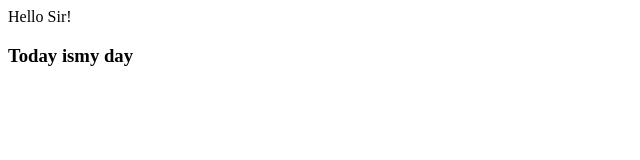
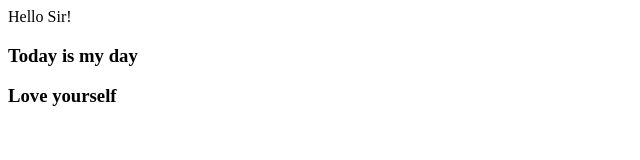
Before and after one commit to Devipriya2005/Devipriya, a plain HTML site: page index.html in a window 1280 px wide. Shown: the whole page, without its empty margins (0-640 px from the left). Drawn offline with Linux system fonts and the light colour scheme.

Commit message:
Update index.html

```diff
--- a/index.html
+++ b/index.html
@@ -1,4 +1,5 @@
 <html>
   <head>Hello Sir!</head>
-  <h3>Today ismy day</h3>
+  <h3>Today is my day</h3>
+  <h3>Love yourself</h3>
 </html>
```
